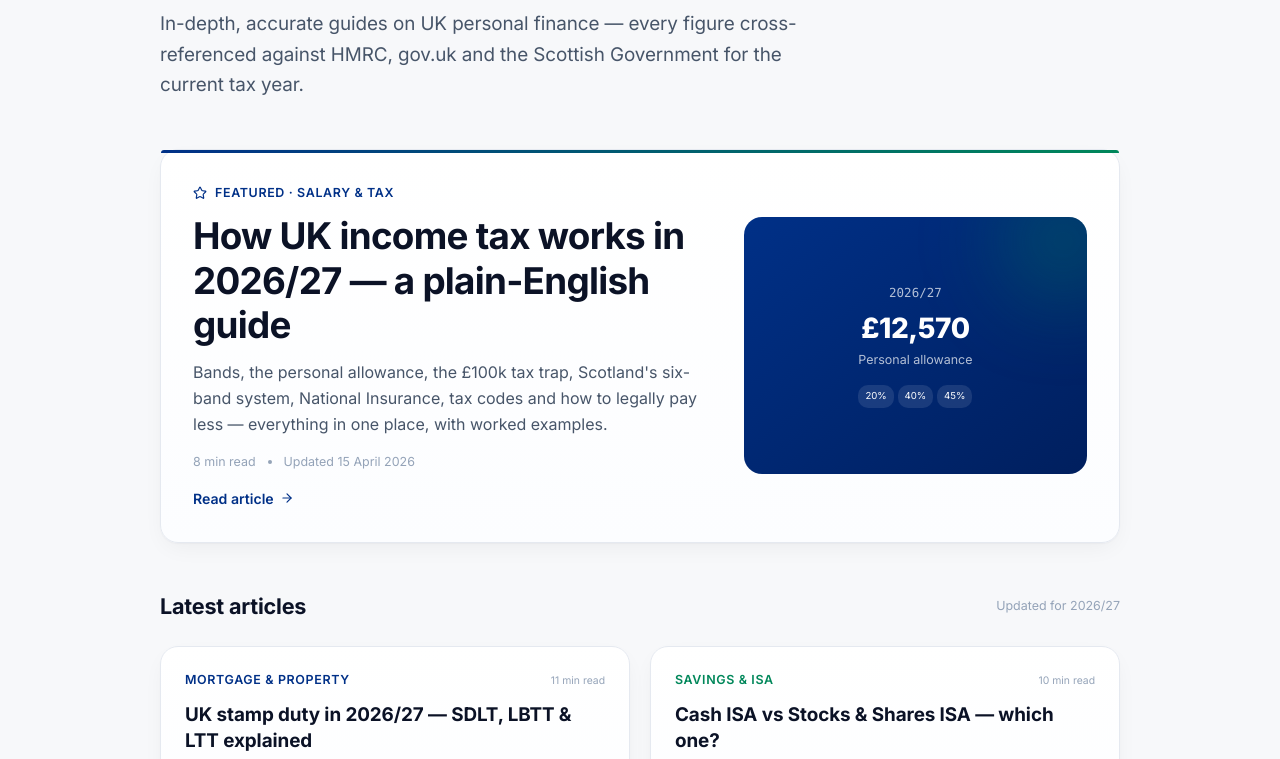
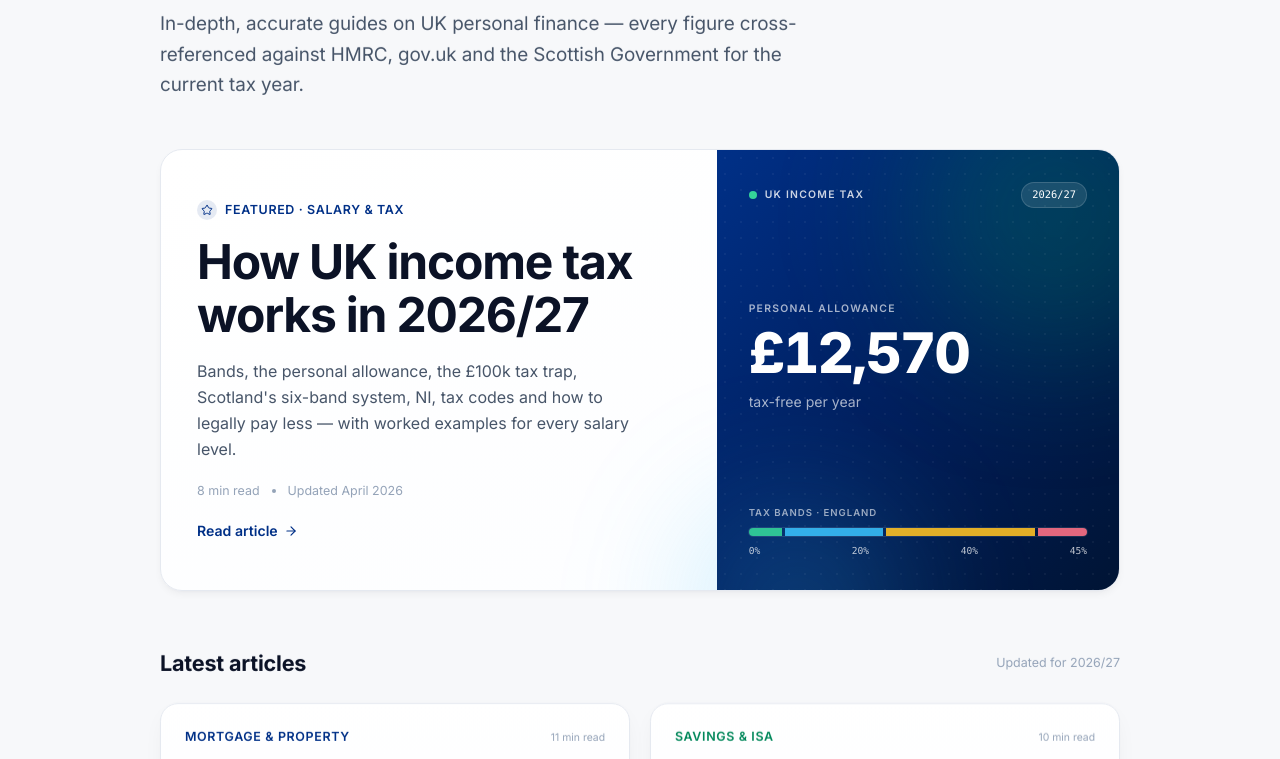
Before and after one commit to jamiehughmccafferty-dot/nestpaycalc, a website: page blog/index.html in a window 1280 px wide. Shown: the part 336-1095 px from the top of the page. Drawn offline with nearby package versions, Linux system fonts and the light colour scheme.

Commit message:
Redesign featured blog card: data-graphic right panel with live pulse + tax-band visualisation

```diff
--- a/blog/index.html
+++ b/blog/index.html
@@ -48,43 +48,77 @@
     </p>
   </header>
 
-  <!-- Featured article -->
-  <a href="how-uk-income-tax-works.html" class="np-card np-card-interactive np-card-accent p-6 sm:p-8 block group np-reveal mb-12">
-    <div class="grid sm:grid-cols-5 gap-6 items-center">
-      <div class="sm:col-span-3">
-        <div class="inline-flex items-center gap-2 text-xs font-semibold text-brand uppercase tracking-wider mb-3">
-          <i data-lucide="star" class="w-3.5 h-3.5"></i>
-          Featured · Salary &amp; Tax
-        </div>
-        <h2 class="text-2xl sm:text-3xl font-bold text-ink tracking-tight group-hover:text-brand transition-colors leading-snug">
-          How UK income tax works in 2026/27 — a plain-English guide
-        </h2>
-        <p class="mt-3 text-ink-soft leading-relaxed">
-          Bands, the personal allowance, the £100k tax trap, Scotland's six-band system, National Insurance, tax codes and how to legally pay less — everything in one place, with worked examples.
-        </p>
-        <div class="mt-4 flex items-center gap-3 text-xs text-ink-muted">
-          <span>8 min read</span>
-          <span class="w-1 h-1 rounded-full bg-ink-muted"></span>
-          <span>Updated 15 April 2026</span>
-        </div>
-        <span class="inline-flex items-center gap-1.5 mt-4 text-sm font-semibold text-brand">
-          Read article <i data-lucide="arrow-right" class="w-3.5 h-3.5 transition-transform group-hover:translate-x-1"></i>
-        </span>
-      </div>
-      <div class="sm:col-span-2 hidden sm:block">
-        <div class="aspect-[4/3] rounded-xl bg-gradient-to-br from-brand to-brand-strong flex items-center justify-center relative overflow-hidden">
-          <div class="absolute -top-10 -right-10 w-32 h-32 rounded-full bg-accent/30 blur-2xl"></div>
-          <div class="relative text-white text-center px-6">
-            <div class="font-mono text-xs opacity-70 mb-2">2026/27</div>
-            <div class="font-extrabold text-2xl">£12,570</div>
-            <div class="text-xs opacity-70 mt-1">Personal allowance</div>
-            <div class="mt-4 grid grid-cols-3 gap-1 text-[0.6rem]">
-              <span class="bg-white/10 rounded py-1">20%</span>
-              <span class="bg-white/10 rounded py-1">40%</span>
-              <span class="bg-white/10 rounded py-1">45%</span>
+  <!-- Featured article — full-bleed editorial card with data-graphic right panel -->
+  <a href="how-uk-income-tax-works.html" class="block group np-reveal mb-14 isolate">
+    <div class="relative overflow-hidden rounded-2xl border border-border bg-gradient-to-br from-surface to-surface-2 shadow-md hover:shadow-xl transition-shadow duration-300">
+
+      <!-- Right-side data graphic — hidden on mobile so headline gets full width -->
+      <div class="absolute inset-y-0 right-0 hidden md:block md:w-[45%] lg:w-[42%]">
+        <!-- Layered gradient + blobs for depth -->
+        <div class="absolute inset-0 bg-gradient-to-br from-brand via-brand-strong to-[#001434]"></div>
+        <div class="absolute -top-20 -right-20 w-72 h-72 rounded-full bg-accent/30 blur-3xl"></div>
+        <div class="absolute -bottom-32 -left-8 w-56 h-56 rounded-full bg-sky-400/20 blur-3xl"></div>
+        <!-- Dot-grid overlay — that "fintech app" texture -->
+        <div class="absolute inset-0 opacity-25" style="background-image: radial-gradient(circle, rgba(255,255,255,0.18) 1px, transparent 1px); background-size: 16px 16px;"></div>
+
+        <div class="relative h-full flex flex-col justify-between p-7 lg:p-8 text-white">
+          <!-- Top: live pulse + tax year pill -->
+          <div class="flex items-center justify-between">
+            <div class="flex items-center gap-2">
+              <span class="relative flex w-2 h-2">
+                <span class="absolute inset-0 rounded-full bg-emerald-400 opacity-75 animate-ping"></span>
+                <span class="relative rounded-full w-2 h-2 bg-emerald-400"></span>
+              </span>
+              <span class="text-[0.65rem] font-semibold uppercase tracking-[0.12em] opacity-80">UK Income Tax</span>
+            </div>
+            <span class="text-[0.65rem] px-2.5 py-1 rounded-full bg-white/10 border border-white/15 font-mono">2026/27</span>
+          </div>
+
+          <!-- Centre: hero stat -->
+          <div>
+            <div class="text-[0.65rem] uppercase tracking-[0.12em] opacity-65 mb-2 font-semibold">Personal allowance</div>
+            <div class="font-extrabold text-4xl lg:text-5xl tabular tracking-tight leading-none">£12,570</div>
+            <div class="text-sm opacity-65 mt-2">tax-free per year</div>
+          </div>
+
+          <!-- Bottom: proportional tax bands -->
+          <div>
+            <div class="text-[0.6rem] uppercase tracking-[0.1em] opacity-60 font-semibold mb-2">Tax bands · England</div>
+            <div class="flex gap-[3px] rounded-full overflow-hidden h-2 mb-2 ring-1 ring-white/10">
+              <div class="bg-emerald-400/90" style="width: 10%"  title="Personal allowance — 0%"></div>
+              <div class="bg-sky-400/90"     style="width: 30%"  title="Basic rate — 20%"></div>
+              <div class="bg-amber-400/90"   style="width: 45%"  title="Higher rate — 40%"></div>
+              <div class="bg-rose-400/90"    style="width: 15%"  title="Additional rate — 45%"></div>
+            </div>
+            <div class="flex justify-between text-[0.6rem] opacity-75 font-mono tabular">
+              <span>0%</span><span>20%</span><span>40%</span><span>45%</span>
             </div>
           </div>
         </div>
+      </div>
+
+      <!-- Text content — reserves the right ~45% for the graphic on desktop -->
+      <div class="relative p-7 sm:p-9 md:pr-[48%] lg:pr-[46%] md:py-12">
+        <div class="inline-flex items-center gap-2 text-xs font-semibold text-brand uppercase tracking-wider mb-4">
+          <span class="inline-flex items-center justify-center w-5 h-5 rounded-md bg-brand/10">
+            <i data-lucide="star" class="w-3 h-3"></i>
+          </span>
+          Featured · Salary &amp; Tax
+        </div>
+        <h2 class="text-2xl sm:text-3xl lg:text-4xl font-bold text-ink tracking-tight group-hover:text-brand transition-colors leading-tight max-w-md">
+          How UK income tax works in 2026/27
+        </h2>
+        <p class="mt-4 text-ink-soft leading-relaxed max-w-md">
+          Bands, the personal allowance, the £100k tax trap, Scotland's six-band system, NI, tax codes and how to legally pay less — with worked examples for every salary level.
+        </p>
+        <div class="mt-5 flex items-center gap-3 text-xs text-ink-muted">
+          <span>8 min read</span>
+          <span class="w-1 h-1 rounded-full bg-ink-muted"></span>
+          <span>Updated April 2026</span>
+        </div>
+        <span class="inline-flex items-center gap-1.5 mt-5 text-sm font-semibold text-brand">
+          Read article <i data-lucide="arrow-right" class="w-3.5 h-3.5 transition-transform group-hover:translate-x-1"></i>
+        </span>
       </div>
     </div>
   </a>
```
Also changed, not shown: assets/css/styles.css.
